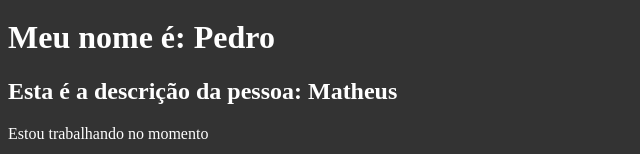
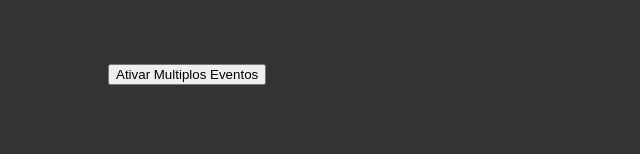
Before and after one commit to Frezende76/Meu-portfolio, a Vue app in the folder 2_projeto_vue/: page / in a window 1280 px wide. Shown: the part 168-322 px from the top of the page, without its empty margins (0-640 px from the left). Built offline with nearby package versions, Linux system fonts and the light colour scheme.

Commit message:
Update: Aprendendo multiplos eventos no vue.js

```diff
--- /dev/null
+++ b/2_projeto_vue/src/components/MultiplosEventos.vue
@@ -0,0 +1,36 @@
+<template>
+    <div>
+        <button @click="primeiro(txt1, $event), segundo(txt2, $event), terceiro($event)">Ativar Multiplos Eventos</button>
+        <p> {{ multiplos_eventos }}</p>
+    </div>
+</template>
+<script>
+    export default {
+        name: "MultiplosEventos",
+        data() {
+            return {
+                multiplos_eventos: "",
+                txt1: "Primeiro evento",
+                txt2: "Segundo evento"
+
+            }
+        },
+        methods: {
+            primeiro(txt, e) {
+                this.multiplos_eventos = txt;
+            },
+            segundo(txt, e){
+                setTimeout(() => this.multiplos_eventos = txt, 500)
+            },
+            terceiro() {
+                setTimeout(() => this.multiplos_eventos = "", 1500)
+            }
+        }
+    }
+</script>
+
+<style scoped>
+    div{
+        margin: 100px;
+    }
+</style>
--- a/2_projeto_vue/src/components/PrimeiroComponente.vue
+++ b/2_projeto_vue/src/components/PrimeiroComponente.vue
@@ -2,12 +2,18 @@
     <div>
         <h1>Ola Vue!</h1>
         <p> Meu nome é {{ nome }} e trabalho como {{ profissão }}</p>
+        <multiplosEventos />
     </div>
 </template>
 
 <script>
+    import MultiplosEventos from './MultiplosEventos.vue';
+
     export default {
         name: 'PrimeiroComponente',
+        components: {
+            MultiplosEventos
+        },
         data() {
             return {
                 nome: "Matheus" ,
```
